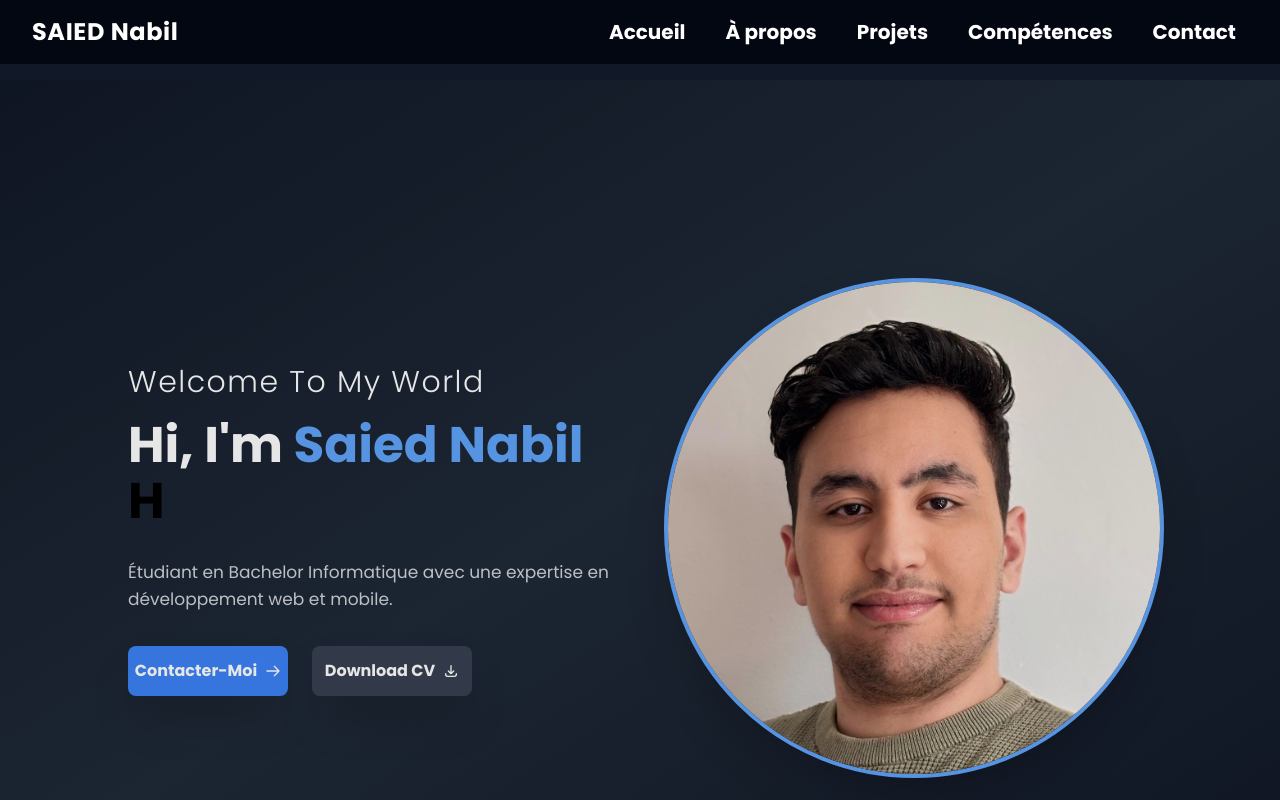
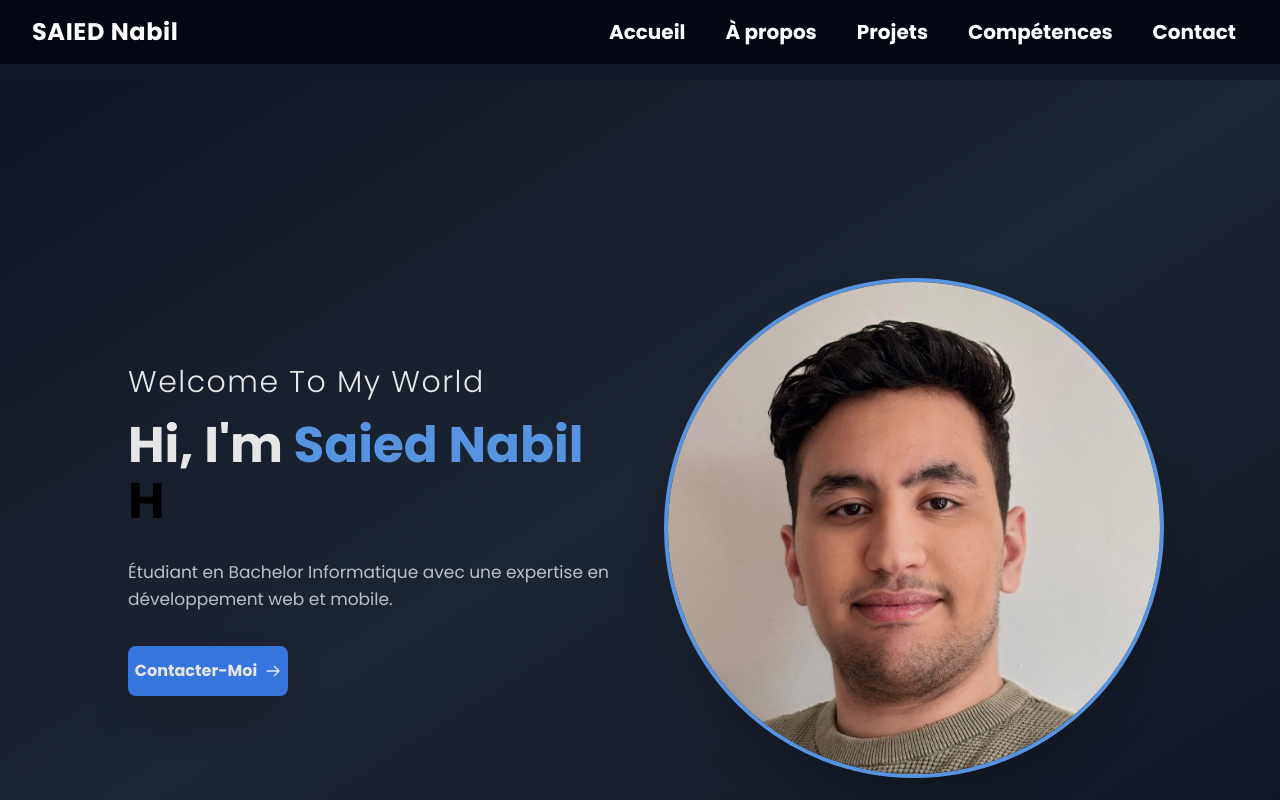
Before and after one commit to nabilsaied15/Saied_nabil, a Next.js app: page / in a window 1280 px wide. Shown: the top 800 px of the page. Built offline with nearby package versions, Linux system fonts and the light colour scheme.

Commit message:
Ajout du message d'alerte avec l'adresse email pour les liens GitHub et YouTube

```diff
--- a/components/home.tsx
+++ b/components/home.tsx
@@ -3,19 +3,7 @@ import TypeWriteEffect from "./Helper/TypeWriteEffect";
 import Image from "next/image";
 
 const Home = () => {
-    const handleDownloadCV = () => {
-        try {
-            const link = document.createElement("a");
-            link.href = "/files/cv_nabil_saied_alternance.pdf";
-            link.download = "cv_nabil_saied_alternance.pdf";
-            document.body.appendChild(link);
-            link.click();
-            document.body.removeChild(link);
-        } catch (error) {
-            console.error("Erreur lors du téléchargement du CV:", error);
-            alert("Une erreur est survenue lors du téléchargement du CV. Veuillez réessayer.");
-        }
-    };
+
 
     const handleHireMe = () => {
         // Redirect to the contact section
@@ -55,17 +43,7 @@ const Home = () => {
                                     </svg>
                                 </span>
                             </button>
-                            <button
-                                onClick={handleDownloadCV}
-                                className="group relative flex h-[50px] w-40 items-center justify-center font-semibold overflow-hidden bg-gray-700 text-white shadow-2xl rounded-lg transition-all duration-300 hover:shadow-gray-700/50 hover:scale-105"
-                            >
-                                <span className="relative z-10 flex items-center">
-                                    Download CV
-                                    <svg className="w-4 h-4 ml-2 transform transition-transform group-hover:translate-y-1" fill="none" stroke="currentColor" viewBox="0 0 24 24">
-                                        <path strokeLinecap="round" strokeLinejoin="round" strokeWidth="2" d="M4 16v1a3 3 0 003 3h10a3 3 0 003-3v-1m-4-4l-4 4m0 0l-4-4m4 4V4" />
-                                    </svg>
-                                </span>
-                            </button>
+
                         </div>
                     </div>
                     <div className="hidden md:block">
```
